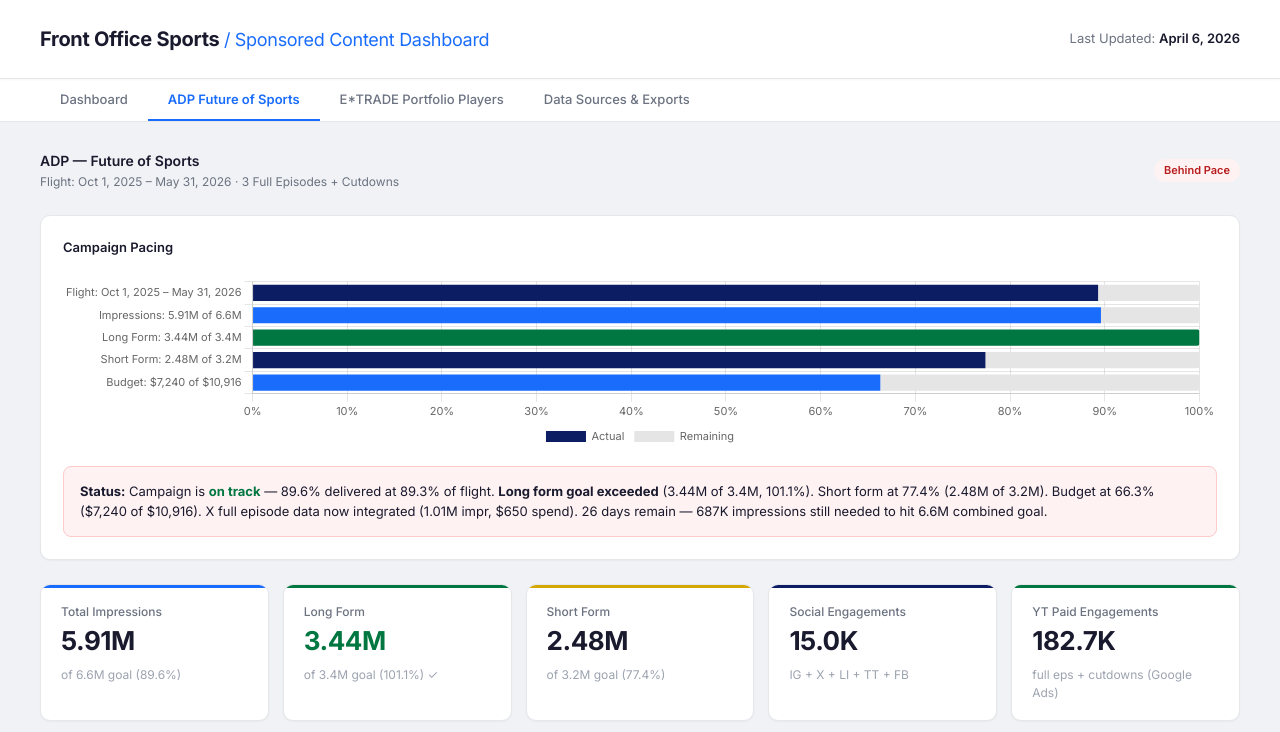
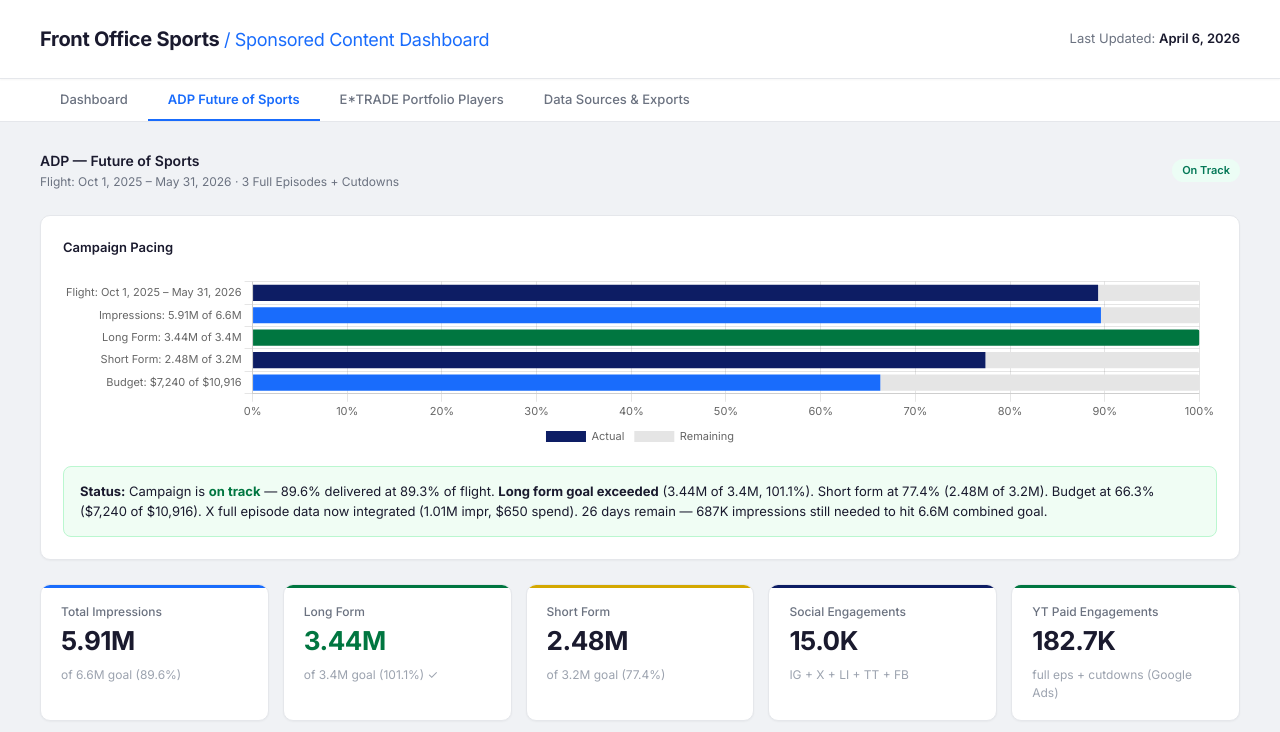
Before and after one commit to victoriadailey/fos-dashboards, a plain HTML site: page partner-campaigns/sponsored-content/sponsored-content.html in a window 1280 px wide. Both pictures are taken after a click on the button "ADP Future of Sports". Shown: the top 732 px of the page. Drawn offline with nearby package versions, Linux system fonts and the light colour scheme.

Commit message:
Update sponsored-content.html

```diff
--- a/partner-campaigns/sponsored-content/sponsored-content.html
+++ b/partner-campaigns/sponsored-content/sponsored-content.html
@@ -498,14 +498,14 @@
       <div class="section-title" style="margin-bottom:2px;">ADP — Future of Sports</div>
       <div class="section-sub">Flight: Oct 1, 2025 – May 31, 2026 · 3 Full Episodes + Cutdowns</div>
     </div>
-    <span class="status-pill red">Behind Pace</span>
+    <span class="status-pill green">On Track</span>
   </div>
 
   <!-- Pacing -->
   <div class="chart-box short" style="margin-bottom:24px;">
     <h3>Campaign Pacing</h3>
     <canvas id="adp-pacing"></canvas>
-    <div style="margin-top:14px; padding:14px 16px; background:#fef2f2; border:1px solid #fecaca; border-radius:8px;">
+    <div style="margin-top:14px; padding:14px 16px; background:#f0fdf4; border:1px solid #bbf7d0; border-radius:8px;">
       <p style="font-size:13px; color:var(--text); line-height:1.6;"><strong>Status:</strong> Campaign is <strong style="color:var(--turf);">on track</strong> — 89.6% delivered at 89.3% of flight. <strong>Long form goal exceeded</strong> (3.44M of 3.4M, 101.1%). Short form at 77.4% (2.48M of 3.2M). Budget at 66.3% ($7,240 of $10,916). X full episode data now integrated (1.01M impr, $650 spend). 26 days remain — 687K impressions still needed to hit 6.6M combined goal.</p>
     </div>
   </div>
```
